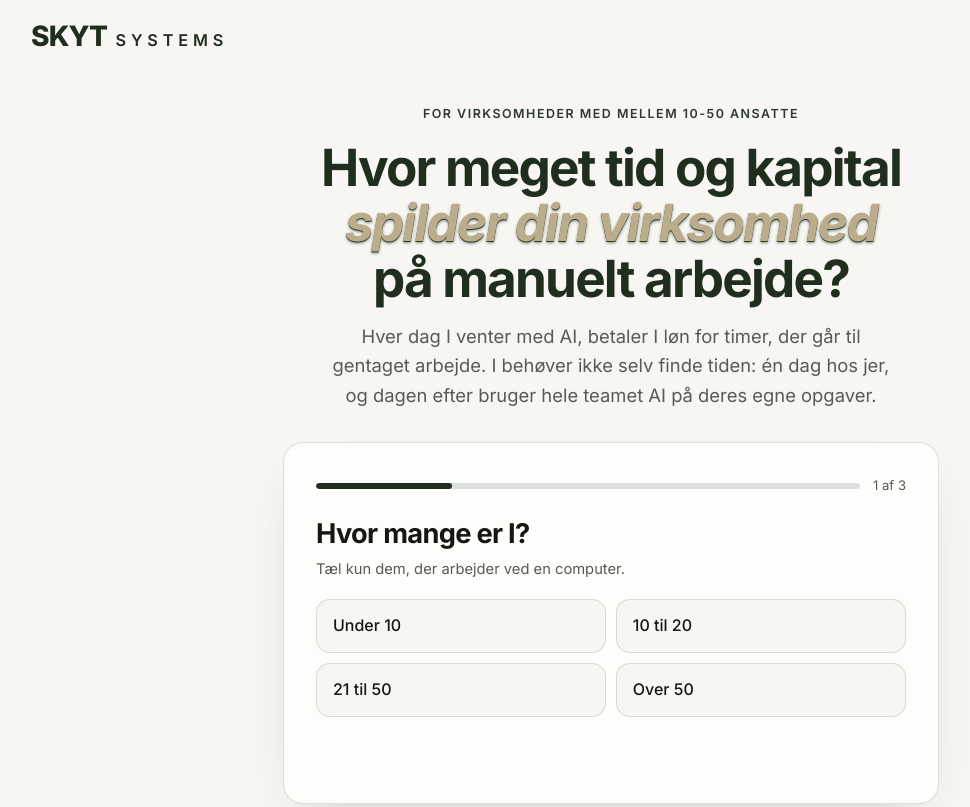
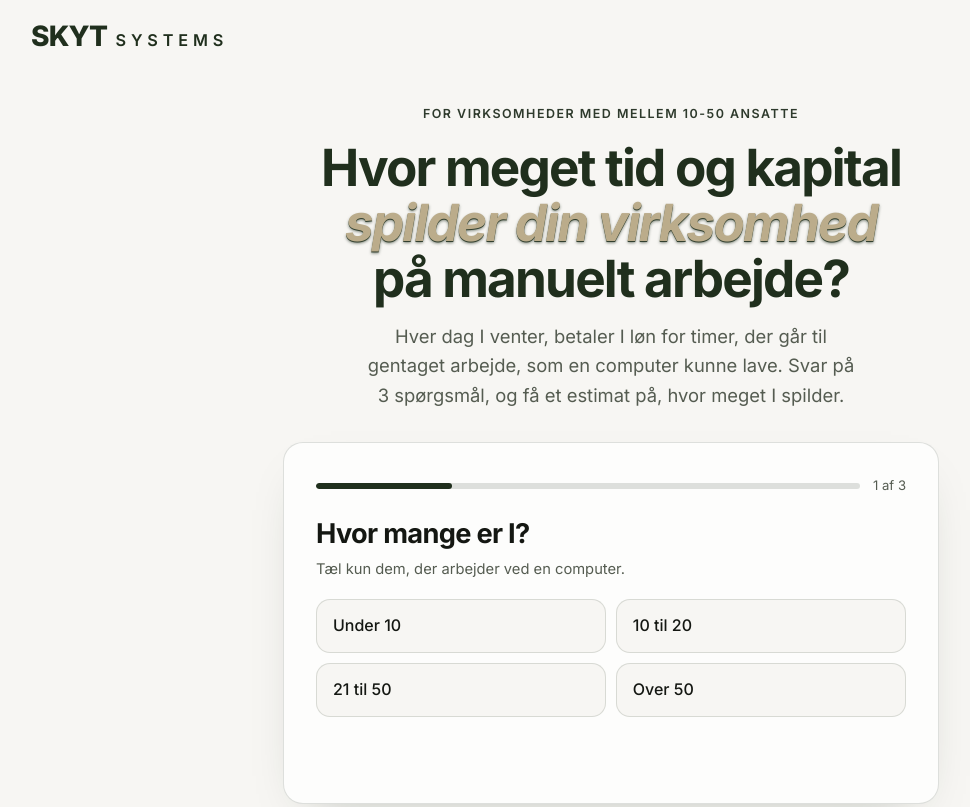
Before and after one commit to andreasskyt/skyt-beregner, a plain HTML site: page beregner/index.html in a window 1280 px wide. Shown: the top 807 px of the page, without its empty margins (29-999 px from the left). Drawn offline with Linux system fonts and the light colour scheme.

Commit message:
Subheadline: sells the next step (fill in the calculator)
Co-Authored-By: Claude Opus 5.5 <noreply@anthropic.com>

```diff
--- a/beregner/index.html
+++ b/beregner/index.html
@@ -257,7 +257,7 @@ fbq('track', 'PageView');
     <div class="intro" id="intro">
       <span class="kicker">For virksomheder med mellem 10-50 ansatte</span>
       <h1 class="h1-lines">Hvor meget tid og kapital<br> <span class="em">spilder din virksomhed</span><br> på manuelt arbejde?</h1>
-      <p class="lead">Hver dag I venter med AI, betaler I løn for timer, der går til gentaget arbejde. I behøver ikke selv finde tiden: én dag hos jer, og dagen efter bruger hele teamet AI på deres egne opgaver.</p>
+      <p class="lead">Hver dag I venter, betaler I løn for timer, der går til gentaget arbejde, som en computer kunne lave. Svar på 3 spørgsmål, og få et estimat på, hvor meget I spilder.</p>
     </div>
 
     <form class="card" id="calc" novalidate>
```
